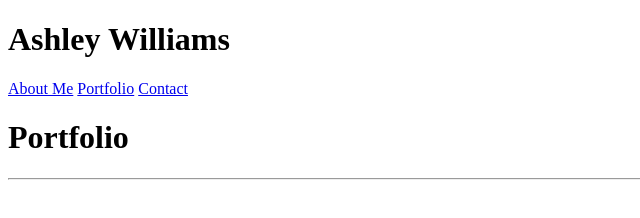
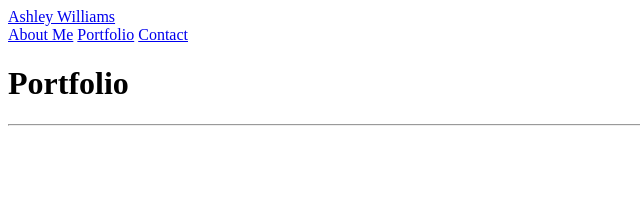
Before and after one commit to ashley-blue/Basic-Portfolio, a plain HTML site: page portfolio.html in a window 1280 px wide. Shown: the whole page, without its empty margins (0-640 px from the left). Drawn offline with Linux system fonts and the light colour scheme.

Commit message:
added divs for header in all files

```diff
--- a/portfolio.html
+++ b/portfolio.html
@@ -7,12 +7,14 @@
     <title>Portfolio</title>
 </head>
 <body>
-    <header class="top">
-        <h1>Ashley Williams</h1>
-        <a id="About" href="index.html">About Me</a>
-        <a id="Portfolio" href="portfolio.html">Portfolio</a>
-        <a id="Contact" href="./contact.html">Contact</a>
-    </header>
+    <div class="header">
+        <a href="index.html" class="logo">Ashley Williams</a>
+        <div class="header-right">
+            <a id="About" href="index.html">About Me</a>
+            <a id="Portfolio" href="portfolio.html">Portfolio</a>
+            <a id="Contact" href="contact.html">Contact</a>
+        </div>
+    </div>
     <h1>Portfolio</h1>
     <hr>
 </body>
```
Also changed, not shown: contact.html (+8 -6 lines), index.html (+8 -6 lines).
